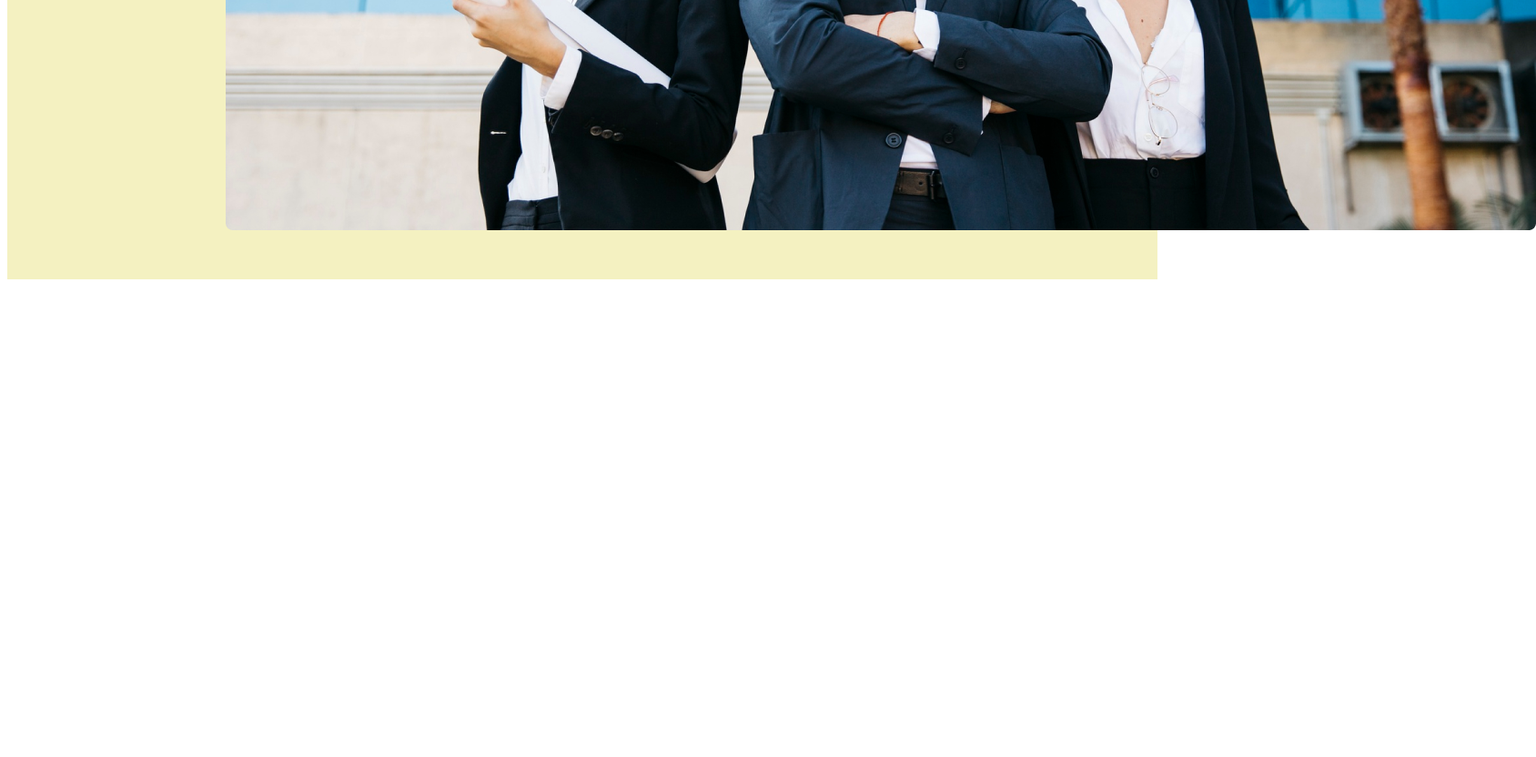
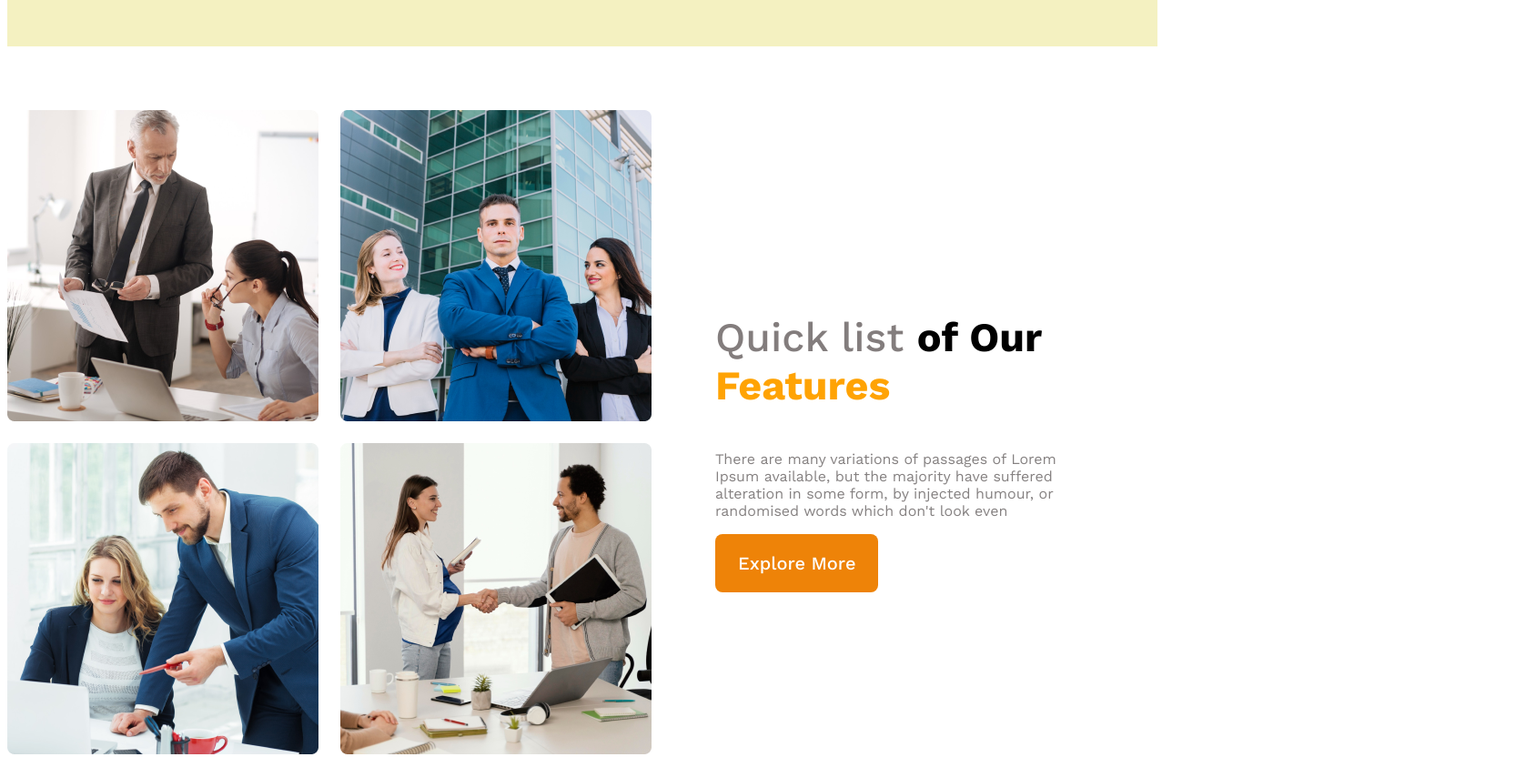
Before and after one commit to Mimu11/g3-architects-website, a plain HTML site: page index.html in a window 1280 px wide. Shown: the part 960-1792 px from the top of the page at 91% size, 1688 px wide, since content can reach past the window. Before the commit the page ends 1275 px from the top, so only its background shows below. Drawn offline with nearby package versions, Linux system fonts and the light colour scheme.

Commit message:
Banner and Teams

```diff
--- a/index.html
+++ b/index.html
@@ -9,6 +9,7 @@
 </head>
 
 <body>
+    <!-- Header start -->
     <header>
         <nav>
             <h3 class="nav-tittle">G3 Architect</h3>
@@ -23,7 +24,7 @@
             <div class="banner-content">
                 <h1 class="banner-title">Brand New
                     Group of Architects </h1>
-                <p class="banner-description">There are many variations of passages of Lorem Ipsum available, but the
+                <p class="text-light-gray">There are many variations of passages of Lorem Ipsum available, but the
                     majority have suffered alteration in
                     some form, by injected humour, or randomised words which don't look even</p>
                 <button class="button-primary">Explore More</button>
@@ -31,7 +32,26 @@
             <img src="images/banner.png" alt="">
         </div>
     </header>
+    <!-- Header end -->
     <main>
+        <!-- team section 1st -->
+        <section class="teams-container">
+            <div class="teams-img-container">
+                <img src="images/team1.png" alt="">
+                <img src="images/team2.png" alt="">
+                <img src="images/team3.png" alt="">
+                <img src="images/team4.png" alt="">
+            </div>
+            <div class="teams-content">
+                <h3 class="teams-title"><span class="quick-list">Quick list </span><span>of Our</span>
+                    <span class="text-fetures">Features</span>
+                </h3>
+                <p class="text-light-gray">There are many variations of passages of Lorem Ipsum available,
+                    but the majority have suffered alteration in some form, by injected
+                    humour, or randomised words which don't look even</p>
+                <button class="button-primary">Explore More</button>
+            </div>
+        </section>
 
     </main>
     <footer>
--- a/style.css
+++ b/style.css
@@ -1,5 +1,6 @@
 /* work sans font from google fonts */
 @import url('https://fonts.googleapis.com/css2?family=Work+Sans:ital,wght@0,100..900;1,100..900&display=swap');
+/* shared style */
 
 * {
 
@@ -7,6 +8,11 @@
     font-optical-sizing: auto;
     font-weight: <weight>;
     font-style: normal;
+}
+
+.text-light-gray {
+    color: rgb(133, 129, 129);
+
 }
 
 header {
@@ -48,6 +54,7 @@ nav li a {
     max-width: 800px;
     text-align: center;
     margin: 0 auto;
+
 }
 
 .banner-title {
@@ -57,8 +64,134 @@ nav li a {
 
 }
 
-.banner-description {
-    color: black;
+
+
+.button-primary {
+    background: rgb(238, 131, 8);
+    padding: 20px 25px;
+    border-radius: 8px;
+    color: white;
+    font-size: 1.25rem;
+    font-weight: 500;
+    cursor: pointer;
+    border: none;
+
 }
 
-.button-primary {}
+.banner img {
+    margin-top: 20px;
+    width: 100%;
+}
+
+/* main style */
+main {
+    max-width: 1440px;
+    margin: 70px auto;
+}
+
+/* teams style */
+.teams-container {
+    display: flex;
+    align-items: center;
+}
+
+.teams-img-container {
+    display: grid;
+    grid-template-columns: repeat(2, 1fr);
+    gap: 1.5rem;
+
+}
+
+.teams-content {
+    padding-left: 70px;
+    padding-right: 70px;
+}
+
+.teams-title {
+    font-size: 2.8rem;
+}
+
+.teams-title .quick-list {
+    color: rgb(131, 125, 125);
+    font-weight: 500;
+}
+
+.teams-title .text-fetures {
+    color: rgb(255, 163, 4);
+    font-weight: 700;
+}
+
+
+
+
+
+
+
+
+
+
+
+
+
+
+
+
+
+
+
+
+
+
+
+
+
+/* mobile device responsive */
+@media screen and (max-width:576px) {
+    header {
+        padding: 20px;
+    }
+
+    nav,
+    .teams-container {
+        flex-direction: column;
+        text-align: center;
+    }
+
+    .teams-img-container {
+        grid-template-columns: 1fr;
+    }
+
+
+
+
+    nav ul {
+        justify-content: center;
+    }
+
+    .teams-content {
+        padding-left: 20px;
+        padding-right: 20px;
+    }
+}
+
+/* Tablet or medium device */
+@media screen and (min-width:576px) and (max-width:960px) {
+
+    header {
+        padding: 50px;
+    }
+
+    nav,
+    .teams-container {
+        flex-direction: column;
+        text-align: center;
+        justify-content: center;
+    }
+
+    nav ul {
+        justify-content: center;
+
+    }
+
+
+}
```
